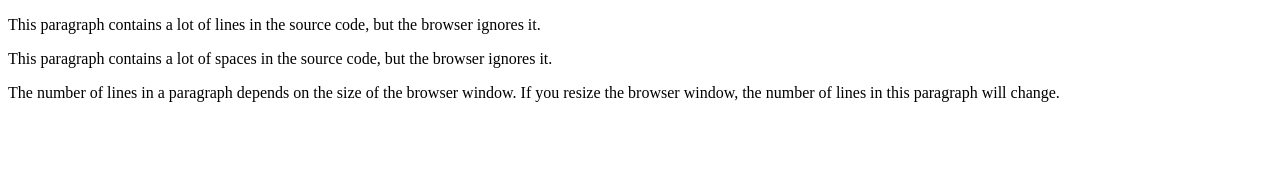
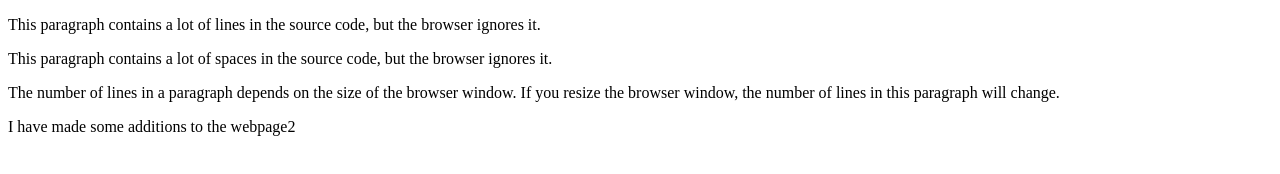
Before and after one commit to rinkiibmce/mygitrepo, a plain HTML site: page webpage2.html in a window 1280 px wide. Drawn offline with Linux system fonts and the light colour scheme.

Commit message:
version 2 of webpage

```diff
--- a/webpage2.html
+++ b/webpage2.html
@@ -21,6 +21,8 @@ ignores it.
 <p>
 The number of lines in a paragraph depends on the size of the browser window. If you resize the browser window, the number of lines in this paragraph will change.
 </p>
-
+<p>
+I have made some additions to the webpage2
+</p>
 </body>
 </html>
```
